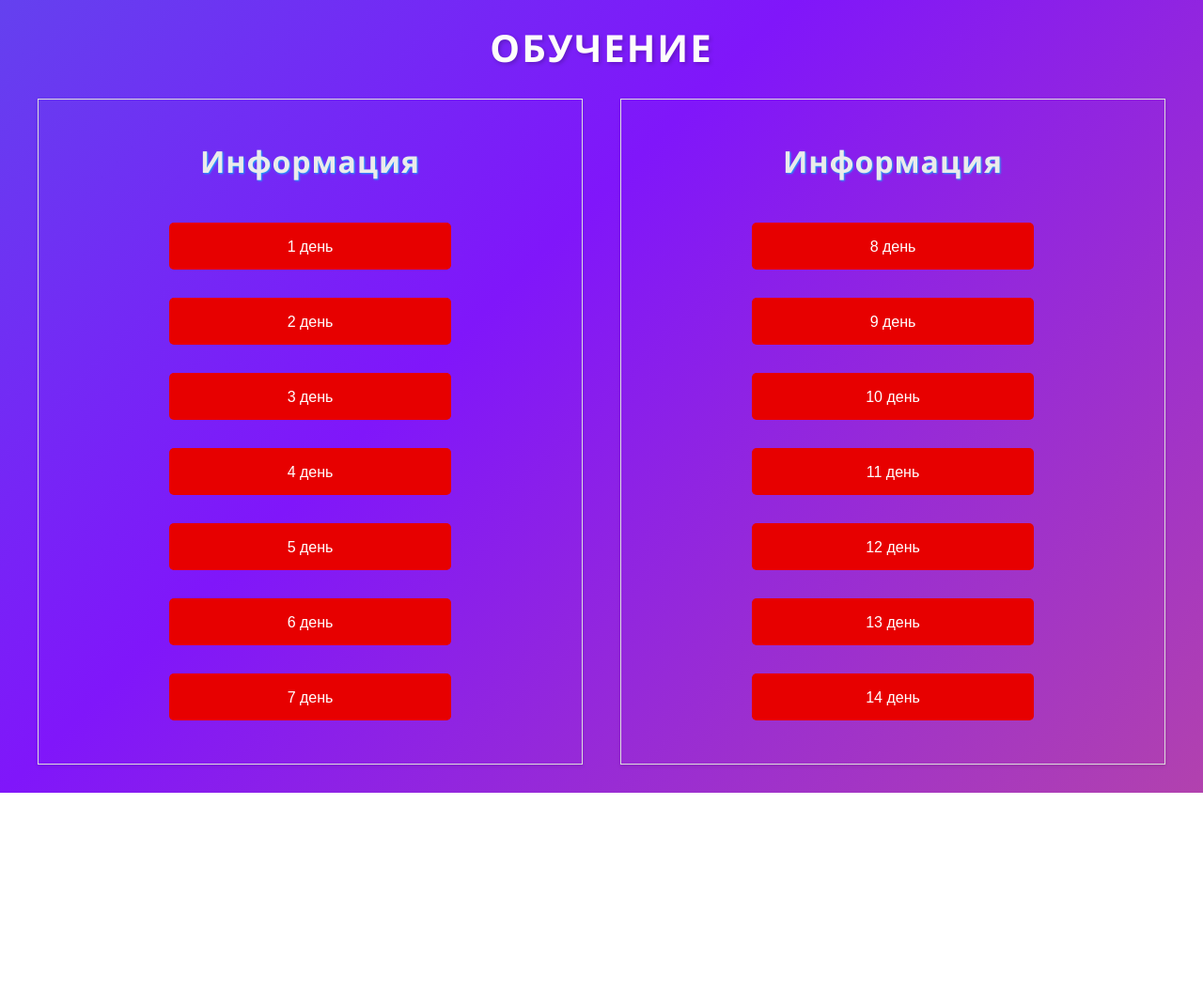
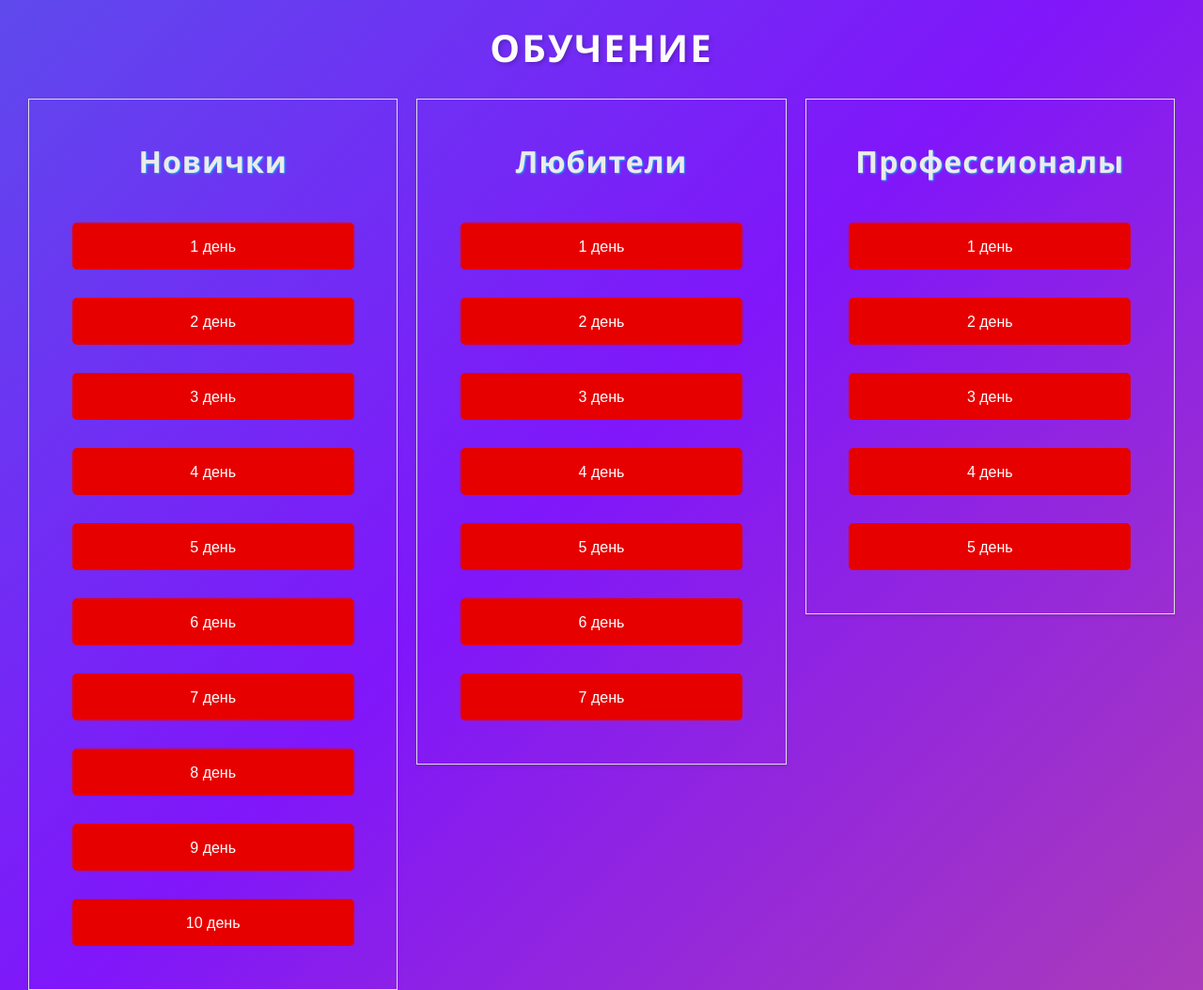
Before and after one commit to mirtalipov/turon, a website: page Обучение/index.html in a window 1280 px wide. Shown: the top 1054 px of the page at 94% size. Before the commit the page ends 844 px from the top, so only its background shows below. Drawn offline with Linux system fonts and the light colour scheme.

Commit message:
Update index.html

```diff
--- a/Обучение/index.html
+++ b/Обучение/index.html
@@ -5,7 +5,6 @@
     <meta charset="UTF-8">
     <meta name="viewport" content="width=device-width, initial-scale=1.0">
     <link rel="stylesheet" href="обучение.css/main.css">
-
     <title>Обучение</title>
 </head>
 
@@ -13,9 +12,21 @@
     <h1>Обучение</h1>
     <div class="selection">
         <div class="container">
-            <div class="row">
             <div class="col">
-                    <h2>информация</h2><br>
+                <h2>Новички</h2><br>
+                <a href="#" target="_blank"><button>1 день</button></a><br>
+                <a href="#" target="_blank"><button>2 день</button></a><br>
+                <a href="#" target="_blank"><button>3 день</button></a><br>
+                <a href="#" target="_blank"><button>4 день</button></a><br>
+                <a href="#" target="_blank"><button>5 день</button></a><br>
+                <a href="#" target="_blank"><button>6 день</button></a><br>
+                <a href="#" target="_blank"><button>7 день</button></a><br>
+                <a href="#" target="_blank"><button>8 день</button></a><br>
+                <a href="#" target="_blank"><button>9 день</button></a><br>
+                <a href="#" target="_blank"><button>10 день</button></a><br>
+            </div>
+            <div class="col">
+                <h2>Любители</h2><br>
                 <a href="#" target="_blank"><button>1 день</button></a><br>
                 <a href="#" target="_blank"><button>2 день</button></a><br>
                 <a href="#" target="_blank"><button>3 день</button></a><br>
@@ -25,23 +36,15 @@
                 <a href="#" target="_blank"><button>7 день</button></a><br>
             </div>
             <div class="col">
-                    <h2>информация</h2><br>
-                    <a href="#" target="_blank"><button>8 день</button></a><br>
-                    <a href="#" target="_blank"><button>9 день</button></a><br>
-                    <a href="#" target="_blank"><button>10 день</button></a><br>
-                    <a href="#" target="_blank"><button>11 день</button></a><br>
-                    <a href="#" target="_blank"><button>12 день</button></a><br>
-                    <a href="#" target="_blank"><button>13 день</button></a><br>
-                    <a href="#" target="_blank"><button>14 день</button></a><br>
-
+                <h2>Профессионалы</h2><br>
+                <a href="#" target="_blank"><button>1 день</button></a><br>
+                <a href="#" target="_blank"><button>2 день</button></a><br>
+                <a href="#" target="_blank"><button>3 день</button></a><br>
+                <a href="#" target="_blank"><button>4 день</button></a><br>
+                <a href="#" target="_blank"><button>5 день</button></a><br>
             </div>
         </div>
     </div>
-    </div>
-
-
-
-
 </body>
 
 </html>
```
Lines whose indentation alone changed are shown as unchanged.
